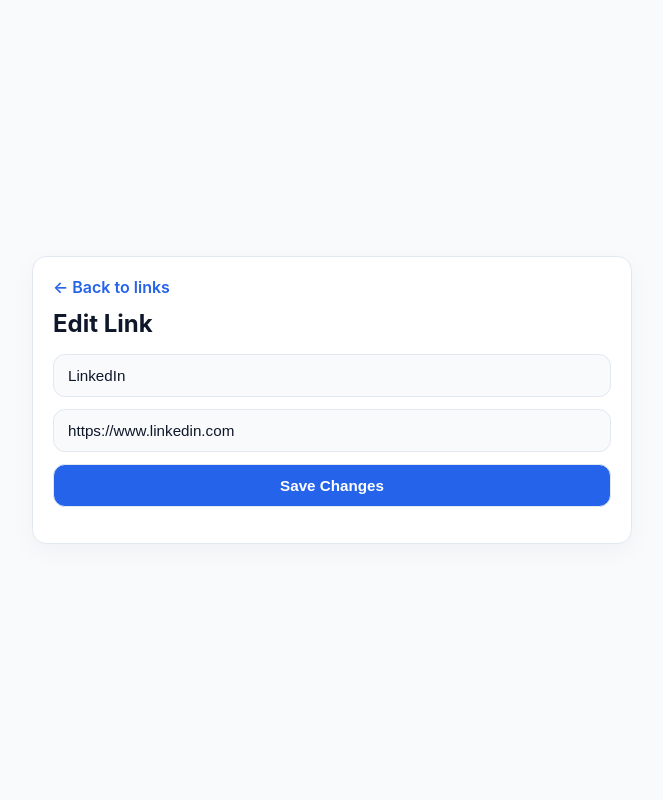
After one commit to pesu12/my-link-bio, a Flask app: page /edit/1 in a window 1280 px wide. The commit adds this page. Shown: the whole page, without its empty margins (308-971 px from the left). Run offline with Flask 3, Linux system fonts and the light colour scheme.

Commit message:
Add editable link workflow on homepage

```diff
--- a/app.py
+++ b/app.py
@@ -26,6 +26,24 @@ def add_link():
     return redirect(url_for('home'))
 
 
+@app.route('/edit/<int:link_index>', methods=['GET', 'POST'])
+def edit_link(link_index):
+    # Only allow edits when the selected link exists in memory.
+    if not 0 <= link_index < len(links):
+        return redirect(url_for('home'))
+
+    if request.method == 'POST':
+        site_name = request.form.get('site_name', '').strip()
+        site_url = request.form.get('site_url', '').strip()
+
+        if site_name and site_url:
+            links[link_index] = {"name": site_name, "url": site_url}
+
+        return redirect(url_for('home'))
+
+    return render_template('edit.html', link=links[link_index], link_index=link_index)
+
+
 @app.route('/delete/<int:link_index>', methods=['POST'])
 def delete_link(link_index):
     # Remove the selected link index when it exists in the in-memory list.
--- a/static/style.css
+++ b/static/style.css
@@ -120,6 +120,21 @@ h1 {
     align-items: center;
 }
 
+.edit-button {
+    flex: 0 0 auto;
+    border: 1px solid #bfdbfe;
+    background-color: #dbeafe;
+    color: #1d4ed8;
+    border-radius: 0.75rem;
+    padding: 0.9rem 0.75rem;
+    font-weight: 600;
+    text-decoration: none;
+}
+
+.edit-button:hover {
+    background-color: #bfdbfe;
+}
+
 .delete-button {
     border: 1px solid #fecaca;
     background-color: #fee2e2;
--- /dev/null
+++ b/templates/edit.html
@@ -0,0 +1,22 @@
+<!DOCTYPE html>
+<html lang="en">
+<head>
+    <meta charset="UTF-8">
+    <meta name="viewport" content="width=device-width, initial-scale=1.0">
+    <title>Edit Link</title>
+    <link rel="stylesheet" href="{{ url_for('static', filename='style.css') }}">
+</head>
+<body>
+    <main class="page">
+        <section class="container card">
+            <a class="nav-link" href="{{ url_for('home') }}">← Back to links</a>
+            <h1>Edit Link</h1>
+            <form class="link-form" action="{{ url_for('edit_link', link_index=link_index) }}" method="POST">
+                <input type="text" name="site_name" value="{{ link.name }}" required>
+                <input type="url" name="site_url" value="{{ link.url }}" required>
+                <button type="submit">Save Changes</button>
+            </form>
+        </section>
+    </main>
+</body>
+</html>
--- a/templates/index.html
+++ b/templates/index.html
@@ -20,6 +20,7 @@
                 {% for link in links %}
                 <li class="link-item">
                     <a href="{{ link.url }}">{{ link.name }}</a>
+                    <a class="edit-button" href="{{ url_for('edit_link', link_index=loop.index0) }}">Edit</a>
                     <form action="{{ url_for('delete_link', link_index=loop.index0) }}" method="POST">
                         <button class="delete-button" type="submit">Delete</button>
                     </form>
```
